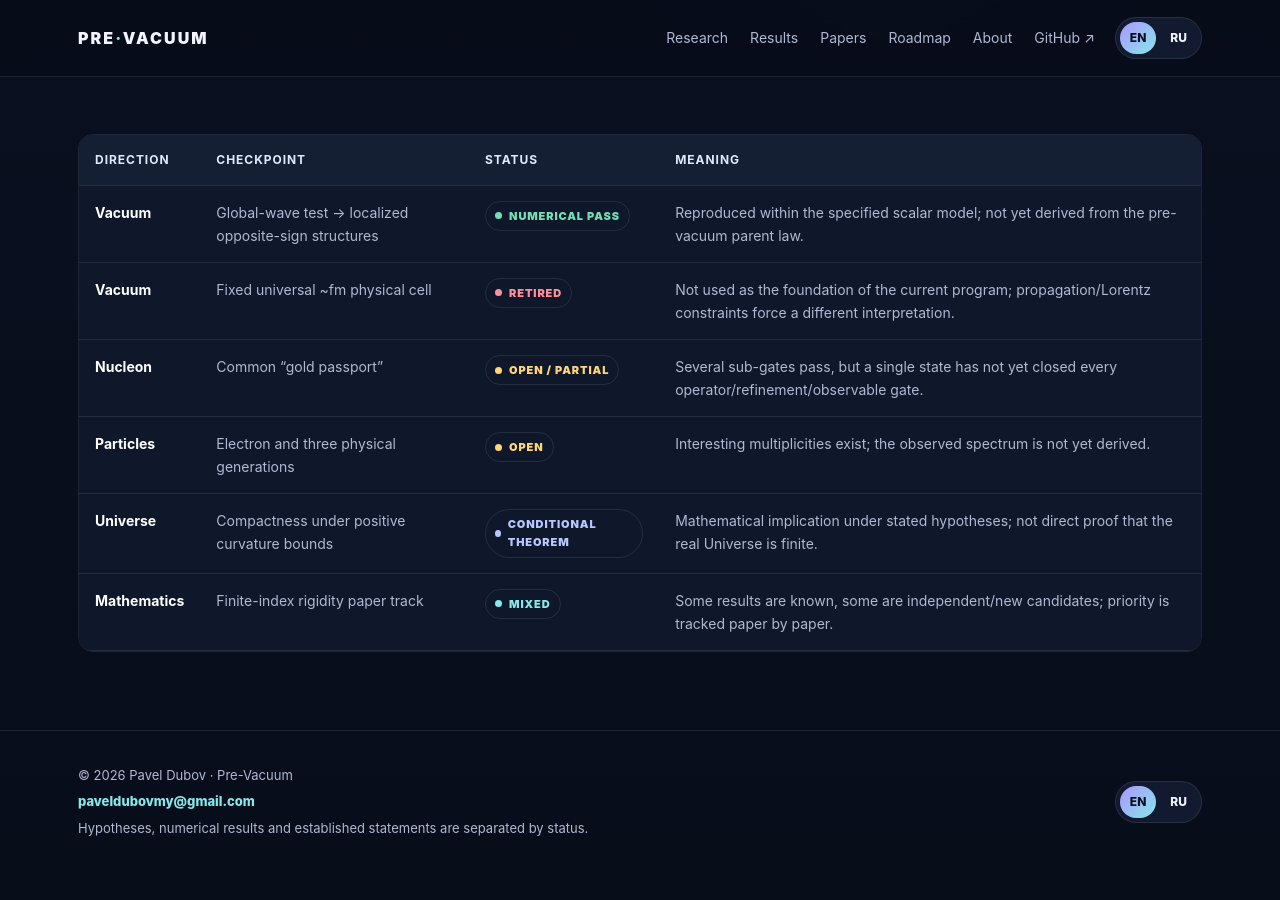
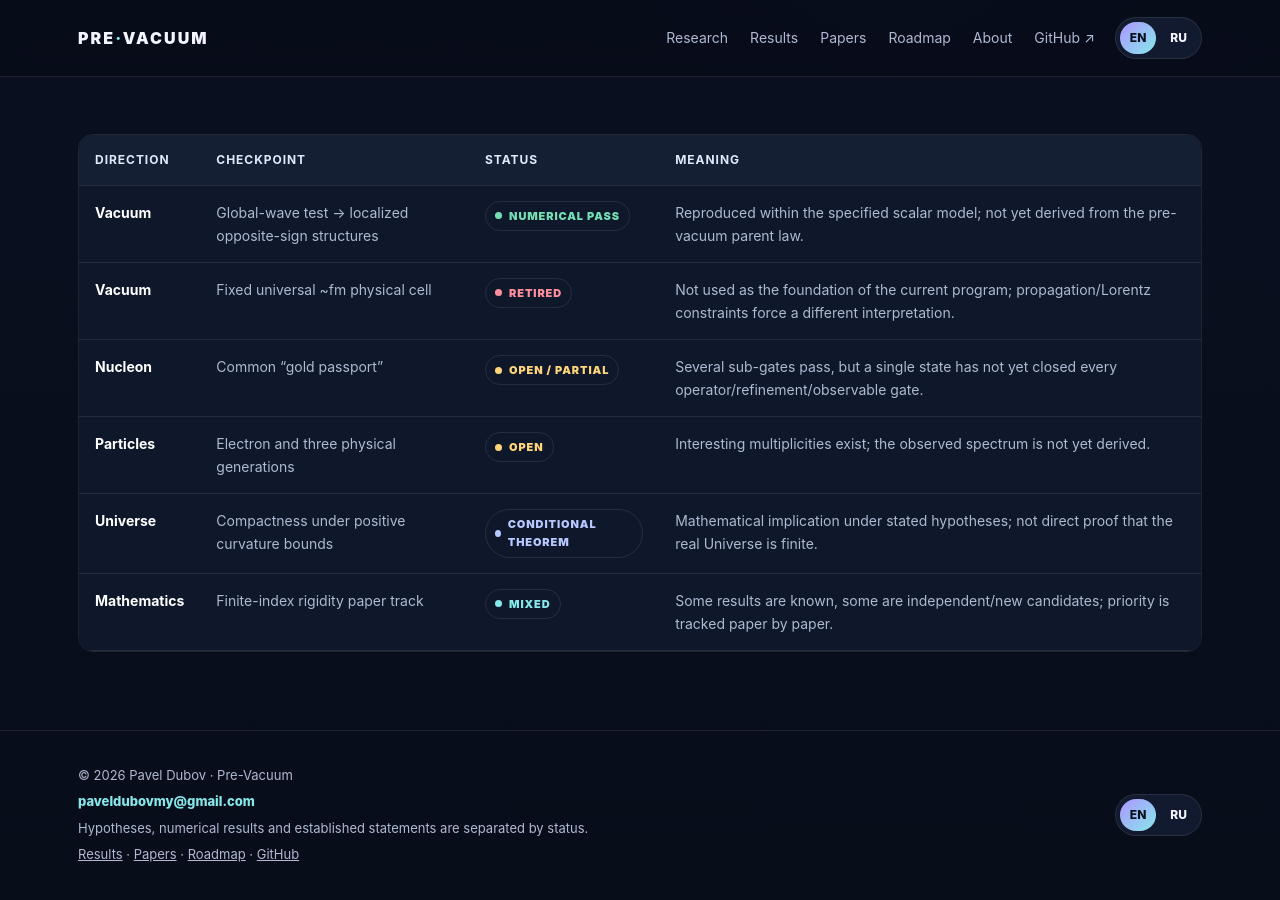
Before and after one commit to pre-vacuum/pre-vacuum.github.io, a Jekyll site: the page built from results/index.html, in a window 1280 px wide and 900 px high, scrolled down 655 px. Built offline with Jekyll 4.4.1, drawn with Linux system fonts in a browser that asks for light colours; before the commit the page ends 1528 px from its top, so only the background shows below that.

Commit message:
SITE: migrate English page to shared Jekyll layout

```diff
--- a/results/index.html
+++ b/results/index.html
@@ -1,22 +1,16 @@
-<!doctype html>
-<html lang="en">
-<head>
-<meta charset="utf-8"><meta name="viewport" content="width=device-width,initial-scale=1"><meta name="theme-color" content="#080d1a">
-<title>Evidence Ledger | Pre-Vacuum</title><meta name="description" content="Evidence ledger separating numerical passes, open problems, retired ideas and conditional theorems across the Pre-Vacuum research program.">
-<meta name="google-site-verification" content="e0UbeZf7B4qU2CIjvh71Cyk9bCW309wK1Eplu2JBJEg">
-<link rel="canonical" href="https://pre-vacuum.github.io/results/"><link rel="alternate" hreflang="en" href="https://pre-vacuum.github.io/results/"><link rel="alternate" hreflang="ru" href="https://pre-vacuum.github.io/ru/results/"><link rel="alternate" hreflang="x-default" href="https://pre-vacuum.github.io/results/">
-<link rel="icon" href="/favicon.ico" sizes="any"><link rel="icon" href="/favicon.svg" type="image/svg+xml"><link rel="icon" href="/favicon-32x32.png" type="image/png" sizes="32x32"><link rel="apple-touch-icon" href="/apple-touch-icon.png"><link rel="manifest" href="/site.webmanifest">
-<link rel="stylesheet" href="/assets/site.css"><!-- Google Tag Manager --><script>(function(w,d,s,l,i){w[l]=w[l]||[];w[l].push({'gtm.start':new Date().getTime(),event:'gtm.js'});var f=d.getElementsByTagName(s)[0],j=d.createElement(s),dl=l!='dataLayer'?'&l='+l:'';j.async=true;j.src='https://www.googletagmanager.com/gtm.js?id='+i+dl;f.parentNode.insertBefore(j,f);})(window,document,'script','dataLayer','GTM-KKDCS5BT');</script><!-- End Google Tag Manager -->
-</head>
-<body><!-- Google Tag Manager (noscript) --><noscript><iframe src="https://www.googletagmanager.com/ns.html?id=GTM-KKDCS5BT" height="0" width="0" style="display:none;visibility:hidden"></iframe></noscript><!-- End Google Tag Manager (noscript) -->
-<header class="site-header"><div class="wrap navbar"><a class="brand" href="/">PRE<i>·</i>VACUUM</a><button class="menu-toggle" type="button" aria-expanded="false" aria-label="Open menu">☰</button><nav class="main-nav" aria-label="Main navigation"><a href="/#research">Research</a><a href="/results/">Results</a><a href="/papers/">Papers</a><a href="/roadmap/">Roadmap</a><a href="/about/">About</a><a href="https://github.com/pre-vacuum/pre-vacuum.github.io">GitHub ↗</a></nav><div class="lang"><a href="/results/" class="active">EN</a><a href="/ru/results/" class="">RU</a></div></div></header>
-<main><section class="hero"><div class="wrap hero-grid"><div><div class="kicker">Evidence ledger</div><h1>What works, what fails, <span class="gradient">what remains open</span></h1><p class="lead">A compact ledger of the program. Status labels describe the strength of the result, not its importance.</p><div class="actions"><span class="status active">LIVE LEDGER</span><a class="btn" href="/results/">Evidence & status</a></div></div><div class="orb" aria-hidden="true"></div></div></section><section><div class="wrap"><div class="table-wrap"><table><thead><tr><th>Direction</th><th>Checkpoint</th><th>Status</th><th>Meaning</th></tr></thead><tbody>
+---
+layout: default
+title: "Evidence Ledger | Pre-Vacuum"
+description: "Evidence ledger separating numerical passes, open problems, retired ideas and conditional theorems across the Pre-Vacuum research program."
+lang: en
+permalink: /results/
+alternate_url: /ru/results/
+---
+<section class="hero"><div class="wrap hero-grid"><div><div class="kicker">Evidence ledger</div><h1>What works, what fails, <span class="gradient">what remains open</span></h1><p class="lead">A compact ledger of the program. Status labels describe the strength of the result, not its importance.</p><div class="actions"><span class="status active">LIVE LEDGER</span><a class="btn" href="/results/">Evidence & status</a></div></div><div class="orb" aria-hidden="true"></div></div></section><section><div class="wrap"><div class="table-wrap"><table><thead><tr><th>Direction</th><th>Checkpoint</th><th>Status</th><th>Meaning</th></tr></thead><tbody>
 <tr><td><strong>Vacuum</strong></td><td>Global-wave test → localized opposite-sign structures</td><td><span class="status pass">NUMERICAL PASS</span></td><td>Reproduced within the specified scalar model; not yet derived from the pre-vacuum parent law.</td></tr>
 <tr><td><strong>Vacuum</strong></td><td>Fixed universal ~fm physical cell</td><td><span class="status fail">RETIRED</span></td><td>Not used as the foundation of the current program; propagation/Lorentz constraints force a different interpretation.</td></tr>
 <tr><td><strong>Nucleon</strong></td><td>Common “gold passport”</td><td><span class="status open">OPEN / PARTIAL</span></td><td>Several sub-gates pass, but a single state has not yet closed every operator/refinement/observable gate.</td></tr>
 <tr><td><strong>Particles</strong></td><td>Electron and three physical generations</td><td><span class="status open">OPEN</span></td><td>Interesting multiplicities exist; the observed spectrum is not yet derived.</td></tr>
 <tr><td><strong>Universe</strong></td><td>Compactness under positive curvature bounds</td><td><span class="status known">CONDITIONAL THEOREM</span></td><td>Mathematical implication under stated hypotheses; not direct proof that the real Universe is finite.</td></tr>
 <tr><td><strong>Mathematics</strong></td><td>Finite-index rigidity paper track</td><td><span class="status active">MIXED</span></td><td>Some results are known, some are independent/new candidates; priority is tracked paper by paper.</td></tr>
-</tbody></table></div></div></section></main>
-<footer class="site-footer"><div class="wrap footer-grid"><div class="footer-copy"><span>© 2026 Pavel Dubov · Pre-Vacuum</span><a class="contact" href="mailto:paveldubovmy@gmail.com">paveldubovmy@gmail.com</a><span>Hypotheses, numerical results and established statements are separated by status.</span></div><div class="lang"><a href="/results/" class="active">EN</a><a href="/ru/results/" class="">RU</a></div></div></footer>
-<script src="/assets/site.js"></script></body></html>
+</tbody></table></div></div></section>
```
